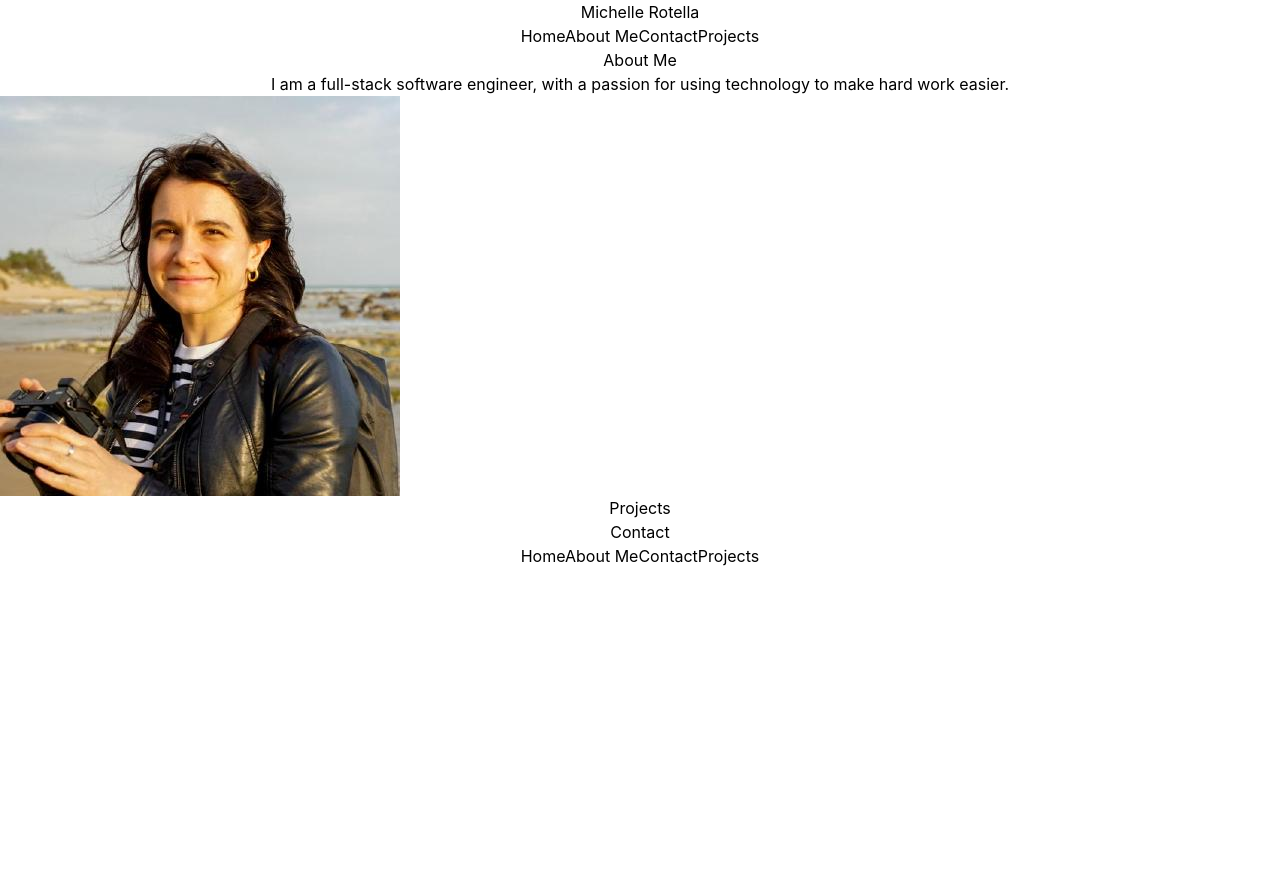
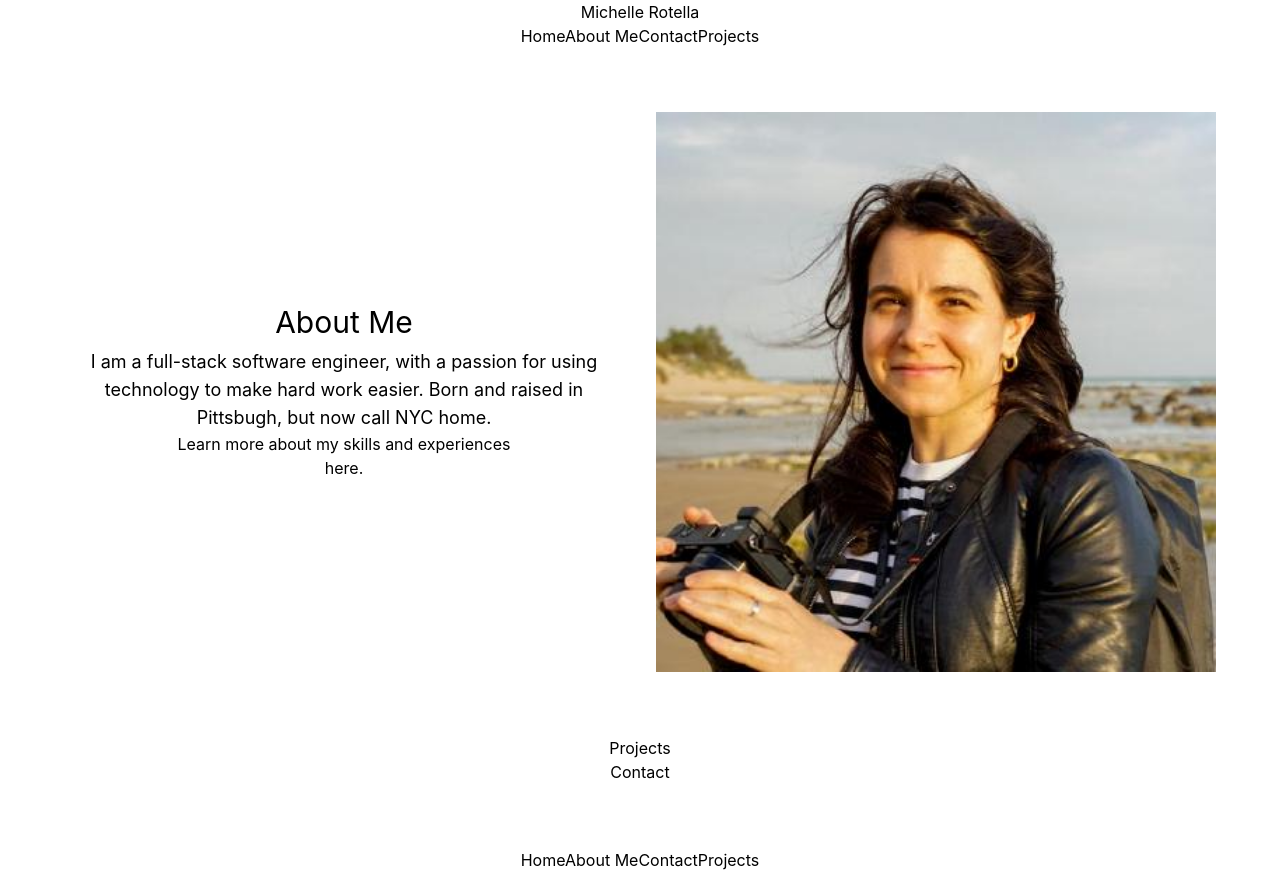
Before and after one commit to marotella/portfolio, a React (Create React App) app: page / in a window 1280 px wide. Before the commit the page ends 800 px from the top, so only its background shows below. Built offline with nearby package versions, Linux system fonts and the light colour scheme.

Commit message:
formatting for home page about section

```diff
--- a/src/pages/Home.js
+++ b/src/pages/Home.js
@@ -1,16 +1,20 @@
+import { Link } from "react-router-dom"
 
 function Home() {
     return (
-        <main>
-            <section>
-                <div>
-                    <h2>About Me</h2>
-                    <p>I am a full-stack software engineer, with a passion for using technology to make hard work easier.</p>
+        <main className="p-4 sm:p-8 md:p-16">
+            <section className="mb-8 md:flex md:items-center md:flex-row md:mb-16">
+                <div className="md:w-1/2 md:mr-8">
+                    <h2 className="text-xl md:text-3xl">About Me</h2>
+                    <p className="mt-2 md:text-lg"> I am a full-stack software engineer, with a passion for using technology to make hard work easier. Born and raised in Pittsbugh, but now call NYC home.</p>
+                    <p>Learn more about my skills and experiences </p><Link to="/about">here.</Link>
                 </div>
-                <img src={process.env.PUBLIC_URL + "/mrotella.jpeg"} alt="michelle" />
+                <div className="md:w-1/2">
+                <img  className="w-full h-auto" src={process.env.PUBLIC_URL + "/mrotella.jpeg"} alt="michelle" />
+                </div>
             </section>
-            <div><h2>Projects</h2></div>
-            <div><h2>Contact</h2></div>
+            <section><h2>Projects</h2></section>
+            <section><h2>Contact</h2></section>
         </main>
     )
 
```
